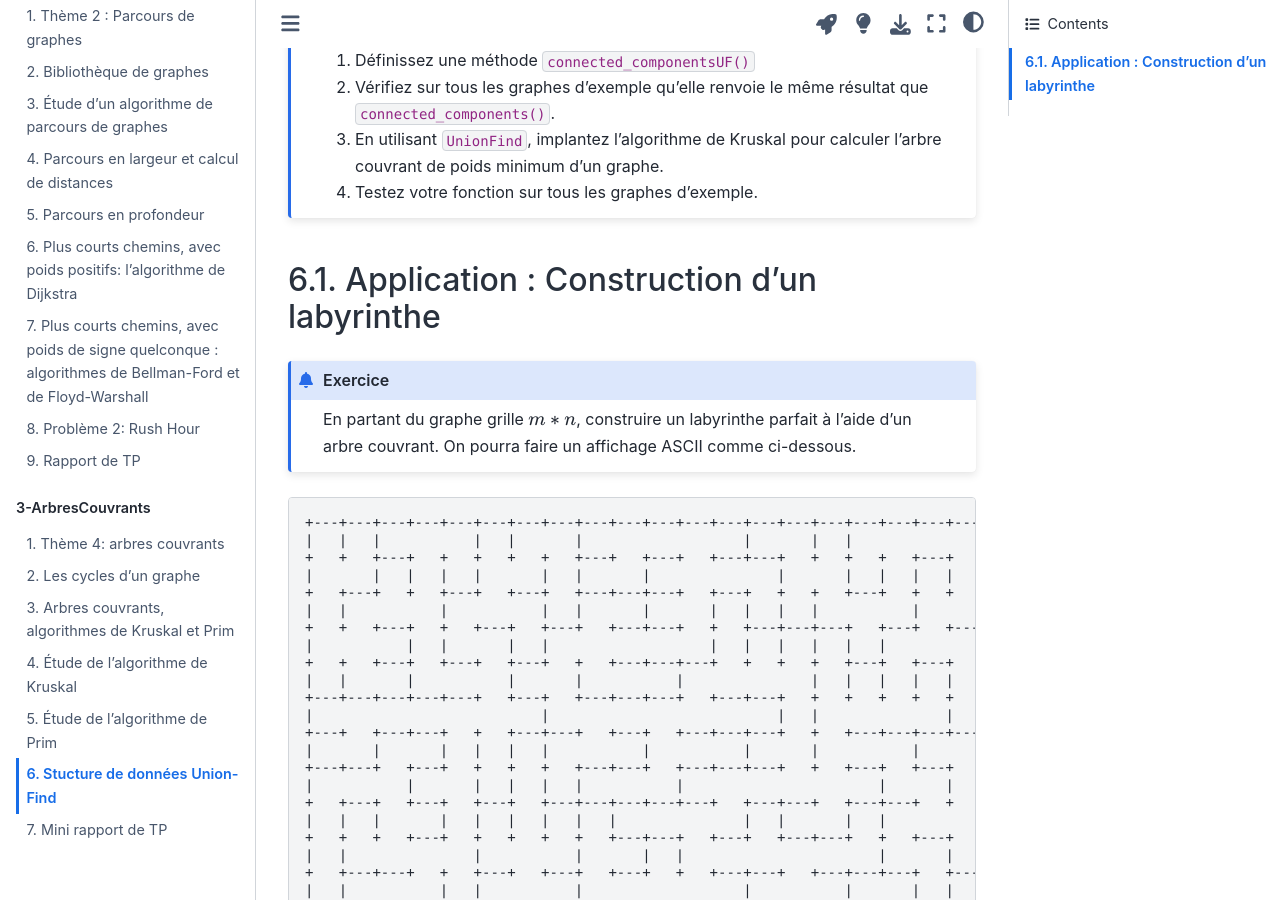
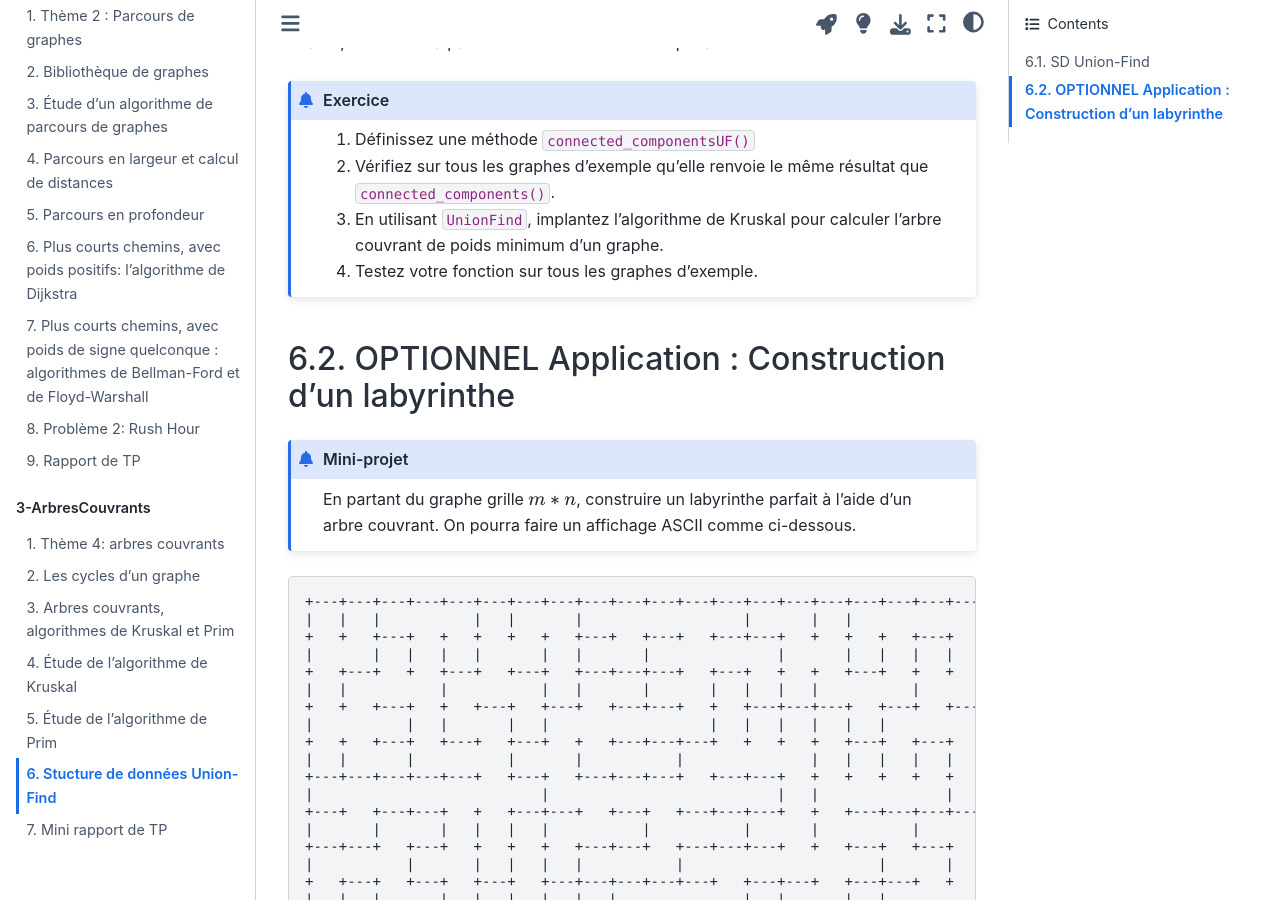
Before and after one commit to phillanglois/L3-Algo-Graphes, a Jupyter Book: the page built from release-jupytext/3-ArbresCouvrants/5-UnionFind.md, in a window 1280 px wide and 900 px high, scrolled down 1413 px. Built offline with Jupyter Book 1.0.4 settings and Sphinx 7.4.7 and the Sphinx Book theme 1.1.4, drawn with Linux system fonts in a browser that asks for light colours.

Commit message:
ch3. maj UnionFind

```diff
--- a/release-jupytext/3-ArbresCouvrants/5-UnionFind.md
+++ b/release-jupytext/3-ArbresCouvrants/5-UnionFind.md
@@ -24,6 +24,8 @@ maintenir les composantes connexes du graphe partiel au cours de
 l'algorithme.
 
 +++ {"deletable": false, "editable": false}
+
+## SD Union-Find
 
 La structure de données
 [***Union-Find***](https://fr.wikipedia.org/wiki/Union-find)
@@ -108,9 +110,9 @@ calculer les composantes connexes :
 
 +++ {"deletable": false, "editable": false}
 
-## Application : Construction d'un labyrinthe
+## OPTIONNEL Application : Construction d'un labyrinthe
 
-:::{admonition} Exercice
+:::{admonition} Mini-projet
 
 En partant du graphe grille $m*n$, construire un labyrinthe parfait à
 l'aide d'un arbre couvrant. On pourra faire un affichage ASCII comme
```
